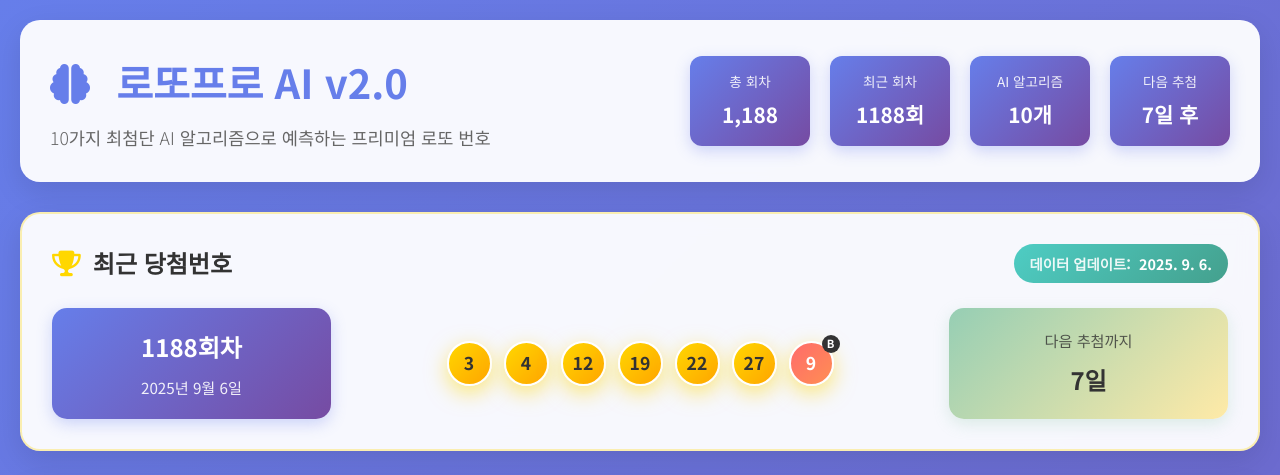
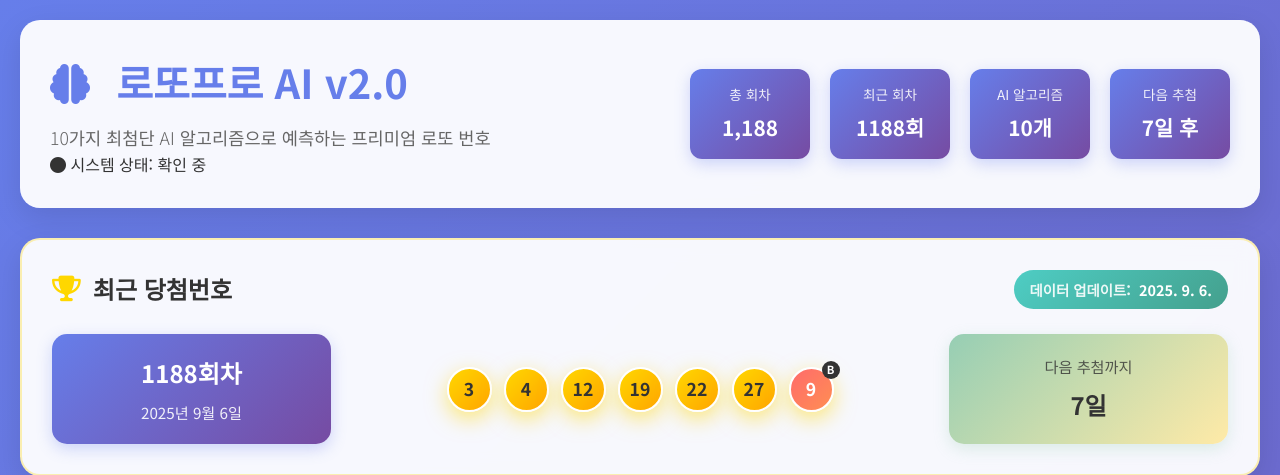
Before and after one commit to kkbhong71/lottopro_ai_v2.0, a Flask app: page / in a window 1280 px wide. Shown: the top 475 px of the page. Run offline with Flask 3, Linux system fonts and the light colour scheme; data that the repository does not hold is empty.

Commit message:
Update index.html

```diff
--- a/templates/index.html
+++ b/templates/index.html
@@ -26,11 +26,27 @@
 </head>
 <body>
     <div class="container">
+        <!-- 시스템 상태 알림 (새로 추가) -->
+        <div id="systemStatus" class="system-status" style="display: none;">
+            <div class="status-content">
+                <i class="fas fa-info-circle"></i>
+                <span id="statusMessage">시스템 점검 중입니다...</span>
+                <button id="dismissStatus" class="dismiss-status">&times;</button>
+            </div>
+        </div>
+
         <!-- 헤더 섹션 -->
         <header class="header">
             <div class="logo">
                 <h1><i class="fas fa-brain"></i> 로또프로 AI v2.0</h1>
                 <p>10가지 최첨단 AI 알고리즘으로 예측하는 프리미엄 로또 번호</p>
+                <!-- 시스템 상태 인디케이터 추가 -->
+                <div class="system-health">
+                    <span class="health-indicator" id="healthIndicator">
+                        <i class="fas fa-circle"></i>
+                        <span>시스템 상태: <span id="healthStatus">확인 중</span></span>
+                    </span>
+                </div>
             </div>
             <div class="data-info">
                 <div class="info-card">
@@ -132,7 +148,7 @@
                     <div class="indicator-label">우선 번호 세트</div>
                 </div>
                 <div class="indicator-card">
-                    <div class="indicator-value">99.9%</div>
+                    <div class="indicator-value" id="systemReliability">99.9%</div>
                     <div class="indicator-label">시스템 안정성</div>
                 </div>
             </div>
@@ -148,6 +164,51 @@
                 </div>
                 <span class="progress-text" id="progressText">초기화 중...</span>
             </div>
+            <!-- 알고리즘별 진행 상태 표시 (새로 추가) -->
+            <div class="algorithm-progress" id="algorithmProgress" style="display: none;">
+                <div class="progress-grid">
+                    <div class="progress-item" data-algorithm="1">
+                        <span class="algo-name">빈도 분석</span>
+                        <span class="algo-status">대기 중</span>
+                    </div>
+                    <div class="progress-item" data-algorithm="2">
+                        <span class="algo-name">핫/콜드 분석</span>
+                        <span class="algo-status">대기 중</span>
+                    </div>
+                    <div class="progress-item" data-algorithm="3">
+                        <span class="algo-name">패턴 분석</span>
+                        <span class="algo-status">대기 중</span>
+                    </div>
+                    <div class="progress-item" data-algorithm="4">
+                        <span class="algo-name">통계 분석</span>
+                        <span class="algo-status">대기 중</span>
+                    </div>
+                    <div class="progress-item" data-algorithm="5">
+                        <span class="algo-name">머신러닝</span>
+                        <span class="algo-status">대기 중</span>
+                    </div>
+                    <div class="progress-item" data-algorithm="6">
+                        <span class="algo-name">신경망 분석</span>
+                        <span class="algo-status">대기 중</span>
+                    </div>
+                    <div class="progress-item" data-algorithm="7">
+                        <span class="algo-name">마르코프 체인</span>
+                        <span class="algo-status">대기 중</span>
+                    </div>
+                    <div class="progress-item" data-algorithm="8">
+                        <span class="algo-name">유전자 알고리즘</span>
+                        <span class="algo-status">대기 중</span>
+                    </div>
+                    <div class="progress-item" data-algorithm="9">
+                        <span class="algo-name">동반출현 분석</span>
+                        <span class="algo-status">대기 중</span>
+                    </div>
+                    <div class="progress-item" data-algorithm="10">
+                        <span class="algo-name">시계열 분석</span>
+                        <span class="algo-status">대기 중</span>
+                    </div>
+                </div>
+            </div>
         </div>
 
         <!-- 알고리즘별 예측 결과 -->
@@ -157,15 +218,20 @@
                 <div class="result-summary">
                     <span class="summary-item">
                         <i class="fas fa-check-circle"></i>
-                        <span>기본 알고리즘: 5개 완료</span>
+                        <span>기본 알고리즘: <span id="basicAlgoCount">5</span>개 완료</span>
                     </span>
                     <span class="summary-item">
                         <i class="fas fa-rocket"></i>
-                        <span>고급 알고리즘: 5개 완료</span>
+                        <span>고급 알고리즘: <span id="advancedAlgoCount">5</span>개 완료</span>
                     </span>
                     <span class="summary-item">
                         <i class="fas fa-trophy"></i>
-                        <span>총 10개 우선 번호</span>
+                        <span>총 <span id="totalAlgoCount">10</span>개 우선 번호</span>
+                    </span>
+                    <!-- 번호 검증 상태 표시 (새로 추가) -->
+                    <span class="summary-item validation-status" id="validationStatus" style="display: none;">
+                        <i class="fas fa-shield-alt"></i>
+                        <span>번호 검증: <span id="validationResult">완료</span></span>
                     </span>
                 </div>
             </div>
@@ -578,6 +644,13 @@
                         <span class="stat-label">분석 데이터:</span>
                         <span class="stat-value" id="modalDataSize">1,187회차</span>
                     </div>
+                    <!-- 번호 검증 상태 추가 -->
+                    <div class="stat-item">
+                        <span class="stat-label">번호 검증:</span>
+                        <span class="stat-value" id="modalValidation">
+                            <i class="fas fa-check-circle" style="color: #4ECDC4;"></i> 완료
+                        </span>
+                    </div>
                 </div>
                 <div class="modal-actions">
                     <button id="copyNumbers" class="copy-btn">
@@ -652,6 +725,11 @@
                 console.log(`페이지 로드 시간: ${loadTime}ms`);
             }
         });
+
+        // 시스템 상태 알림 관리
+        document.getElementById('dismissStatus')?.addEventListener('click', () => {
+            document.getElementById('systemStatus').style.display = 'none';
+        });
     </script>
 </body>
 </html>
```
